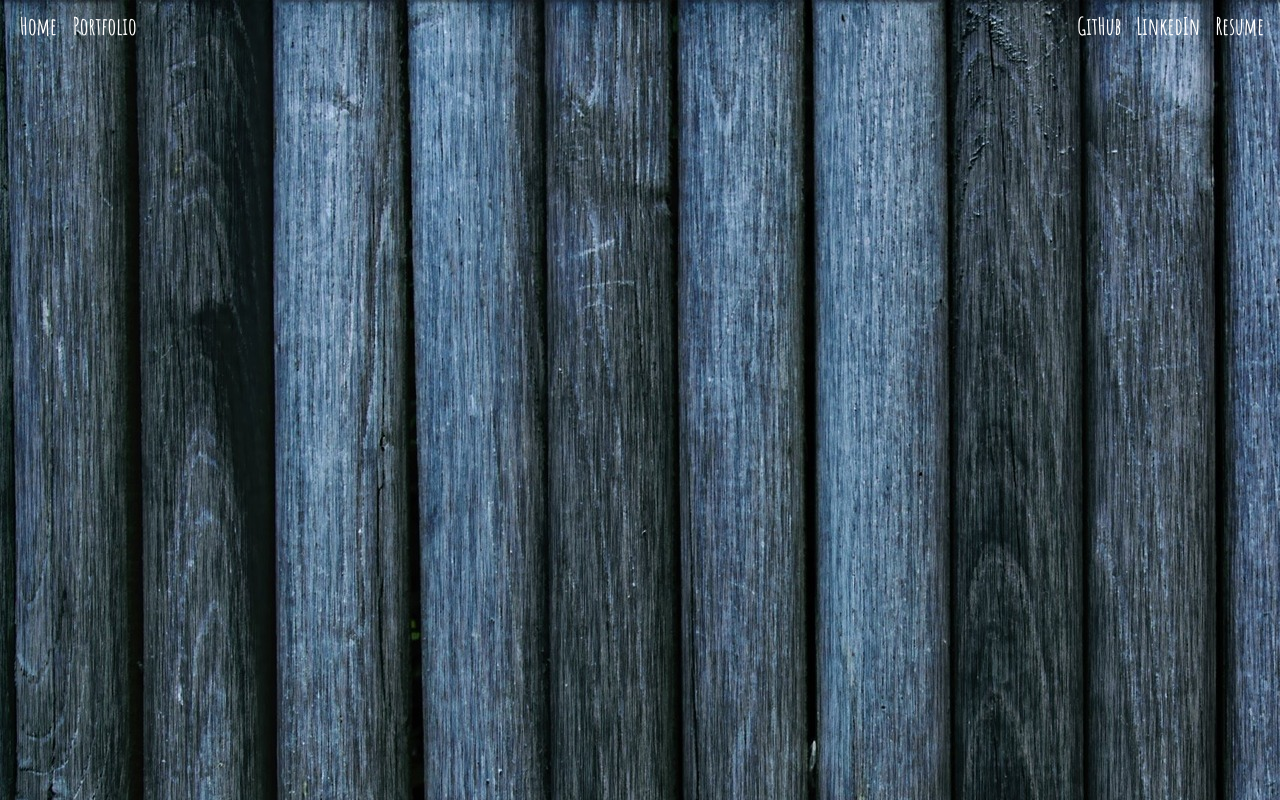
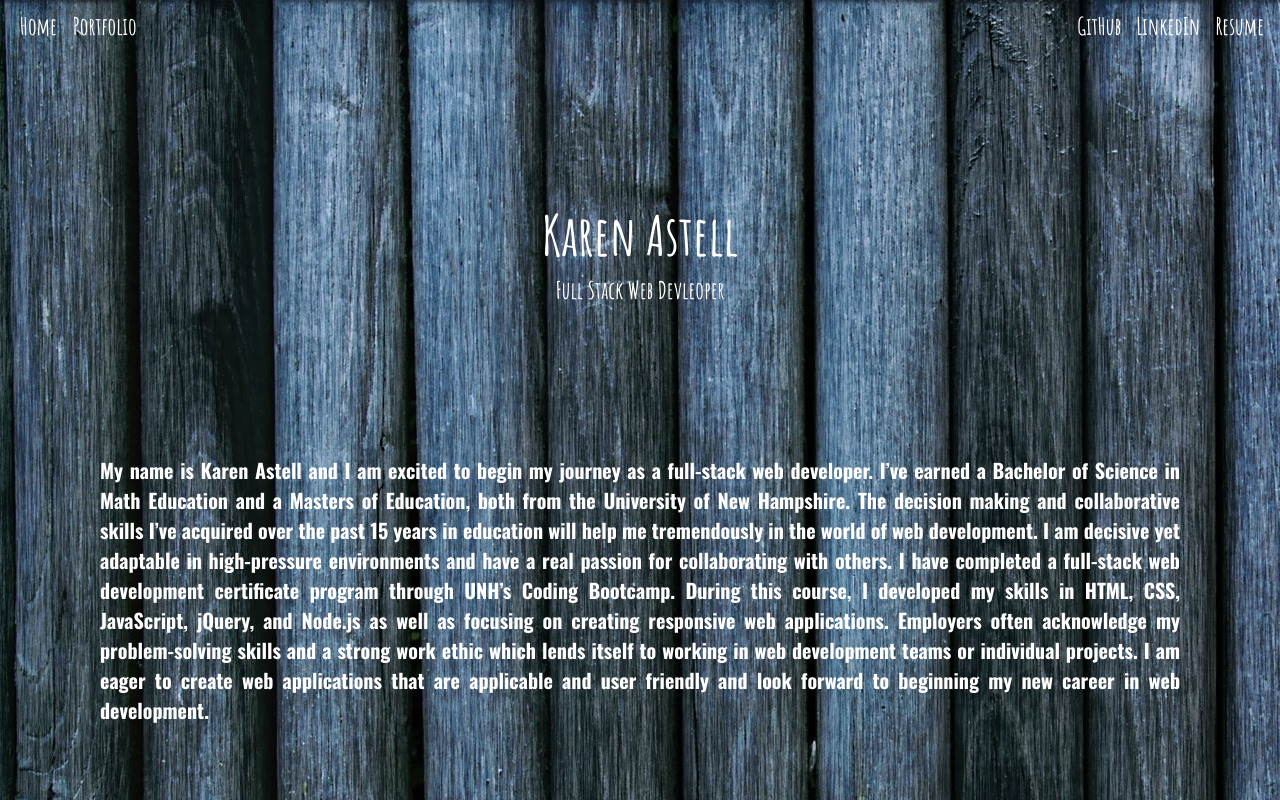
Before and after one commit to karenastell/react-portfolio, a React (Create React App) app: page / in a window 1280 px wide. Shown: the top 800 px of the page. Built offline with nearby package versions, Linux system fonts and the light colour scheme.

Commit message:
home page complete with styling

```diff
--- a/src/pages/Home.js
+++ b/src/pages/Home.js
@@ -5,7 +5,37 @@ export default function Home() {
   return (
     <div>
       <Container>
+        <section class='navbar-font hero white-font is-medium'>
+          <div class='hero-body'>
+            <div class='container has-text-centered'>
+              <h1 class='title large-font white-font center bold'>Karen Astell</h1>
+              <h2 class='subtitle med-font med-font bold white-font center'>
+                Full Stack Web Devleoper
+              </h2>
+            </div>
+          </div>
+        </section>
 
+        <div class='container large-margin'>
+          <main class='white-font font main-margin brand-statement'>
+            My name is Karen Astell and I am excited to begin my journey as a
+            full-stack web developer. I’ve earned a Bachelor of Science in Math
+            Education and a Masters of Education, both from the University of
+            New Hampshire. The decision making and collaborative skills I’ve
+            acquired over the past 15 years in education will help me
+            tremendously in the world of web development. I am decisive yet
+            adaptable in high-pressure environments and have a real passion for
+            collaborating with others. I have completed a full-stack web
+            development certificate program through UNH’s Coding Bootcamp.
+            During this course, I developed my skills in HTML, CSS, JavaScript,
+            jQuery, and Node.js as well as focusing on creating responsive web
+            applications. Employers often acknowledge my problem-solving skills
+            and a strong work ethic which lends itself to working in web
+            development teams or individual projects. I am eager to create web
+            applications that are applicable and user friendly and look forward
+            to beginning my new career in web development.
+          </main>
+        </div>
       </Container>
     </div>
   );
--- a/src/style.css
+++ b/src/style.css
@@ -11,9 +11,10 @@
   height: 10000px;
 }
 
-body {
-  font-family: 'Oswald', sans-serif;
+.hero-body {
+  margin: 150px;
 }
+
 
 .container {
   min-height: 100%;
```
